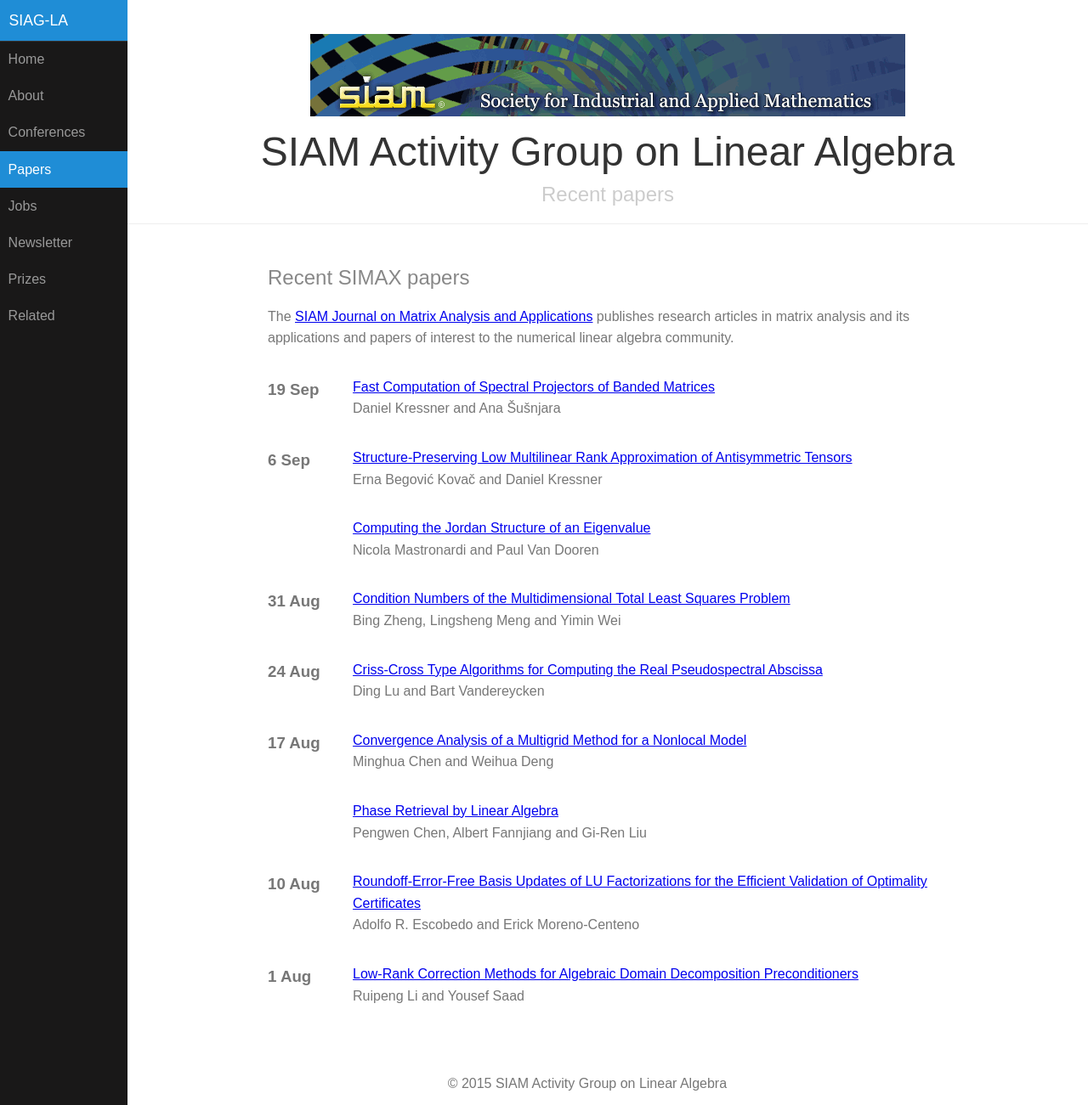
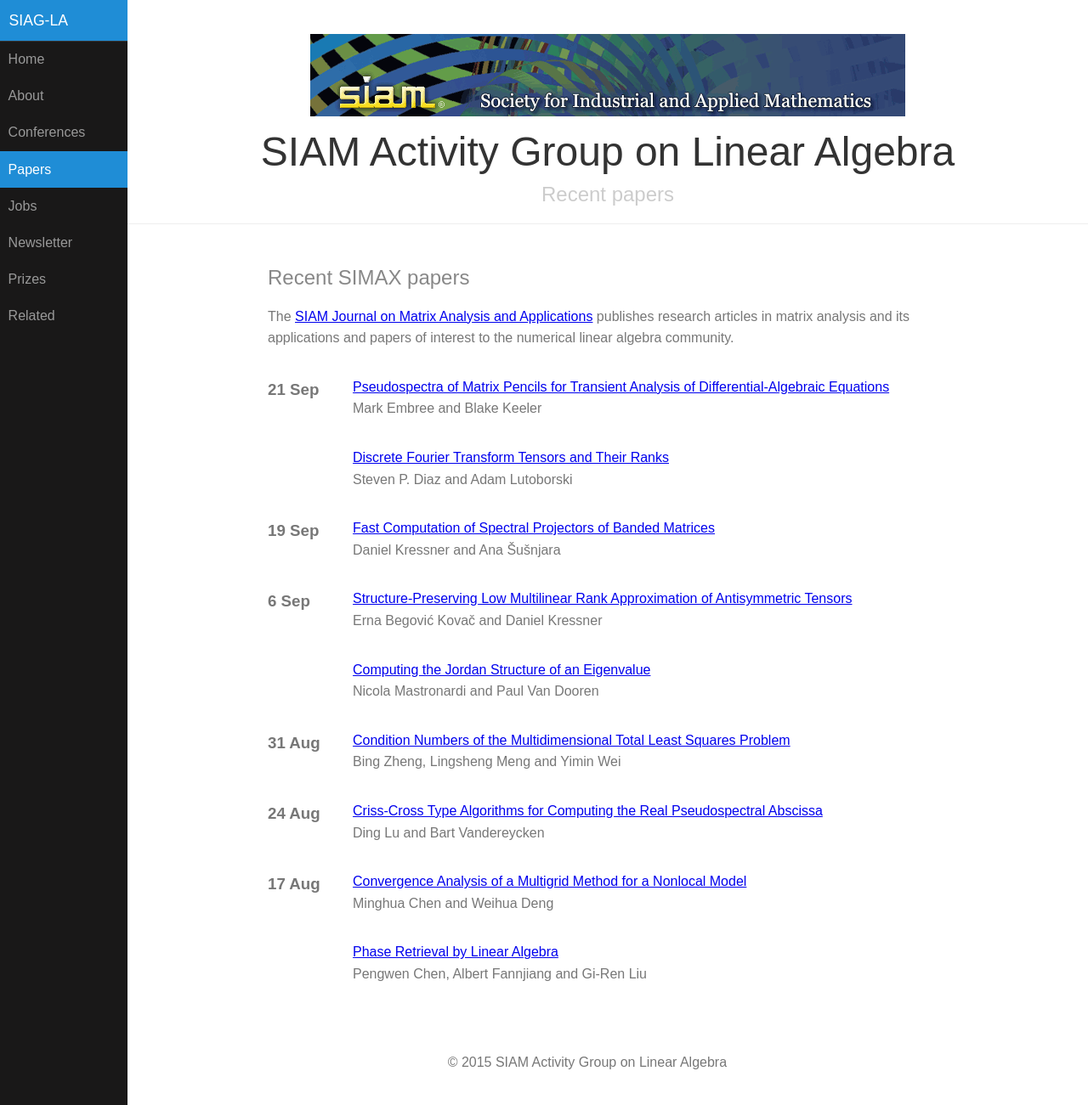
Before and after one commit to dbindel/siagla, a Jekyll site: the page built from simax.html, in a window 1280 px wide and 1301 px high. Shown: the whole window at 85% size. Built offline with Jekyll 4.4.1, drawn with Linux system fonts in a browser that asks for light colours.

Commit message:
Automated updates to simax.yml

```diff
--- a/_data/simax.yml
+++ b/_data/simax.yml
@@ -2346,3 +2346,20 @@
   pp_start: '984'
   title: Fast Computation of Spectral Projectors of Banded Matrices
   volume: '38'
+- authors: Steven P. Diaz and Adam Lutoborski
+  date: '2017-09-21T07:00:00Z'
+  doi: doi:10.1137/16M1084717
+  link: http://epubs.siam.org/doi/abs/10.1137/16M1084717?ai=s7&mi=3ezuvv&af=R
+  pp_end: '1027'
+  pp_start: '1010'
+  title: Discrete Fourier Transform Tensors and Their Ranks
+  volume: '38'
+- authors: Mark Embree and Blake Keeler
+  date: '2017-09-21T07:00:00Z'
+  doi: doi:10.1137/15M1055012
+  link: http://epubs.siam.org/doi/abs/10.1137/15M1055012?ai=s7&mi=3ezuvv&af=R
+  pp_end: '1054'
+  pp_start: '1028'
+  title: Pseudospectra of Matrix Pencils for Transient Analysis of Differential-Algebraic
+    Equations
+  volume: '38'
```
